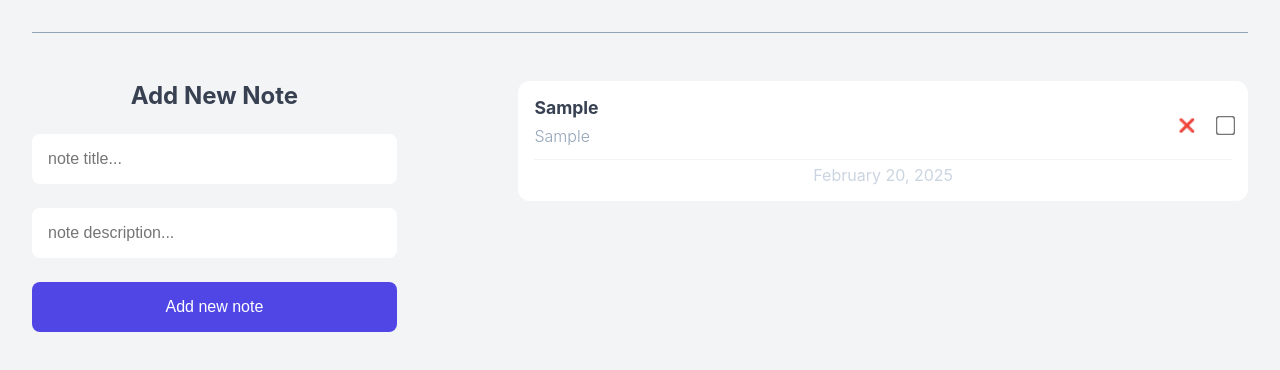
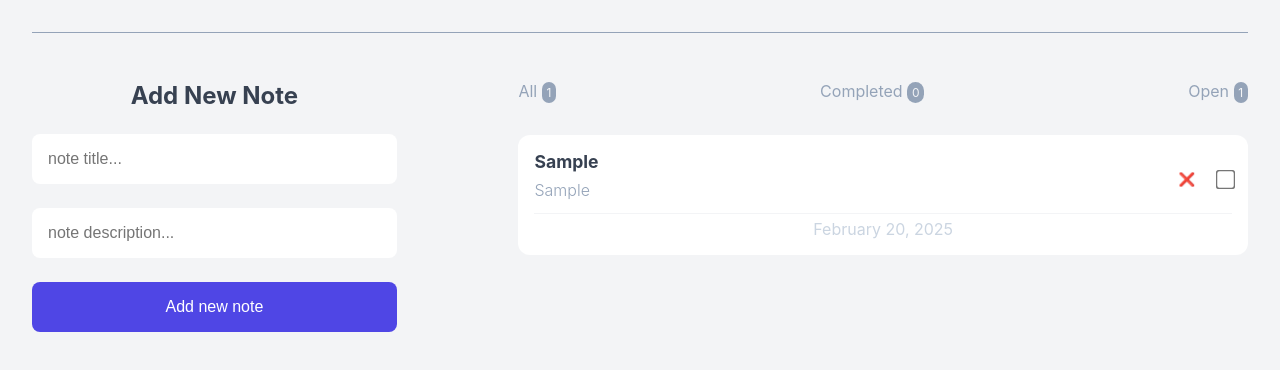
Before and after one commit to DorsaBeigifard/note-app, a React (Vite) app: page / in a window 1280 px wide. Both pictures are taken after typing "Sample", "Sample" into the empty fields and a click on the button "Add new note". Shown: the top 370 px of the page. Built offline with nearby package versions, Linux system fonts and the light colour scheme.

Commit message:
status bar

```diff
--- a/src/App.jsx
+++ b/src/App.jsx
@@ -3,6 +3,7 @@ import { useState } from "react";
 import "./App.css";
 import AddNewNote from "./components/AddNewNote";
 import NoteList from "./components/NoteList";
+import NoteStatus from "./components/NoteStatus";
 
 function App() {
   const [notes, setNotes] = useState([]);
@@ -40,6 +41,7 @@ function App() {
         {/* we can pass functions as props. */}
         <AddNewNote onAddNote={handleAddNote} />
         <div className="note-container">
+          <NoteStatus notes={notes} />
           <NoteList
             notes={notes}
             onDelete={handleDeleteNote}
--- /dev/null
+++ b/src/components/NoteStatus.jsx
@@ -0,0 +1,25 @@
+function NoteStatus({ notes }) {
+  // Derived State -> computed from already created states
+  const allNotes = notes.length;
+  const completedNotes = notes.filter((note) => note.completed).length;
+  const openNotes = allNotes - completedNotes;
+
+  //  - !allNotes means falsy value...
+  if (!allNotes) return <h2>No Note has been added.</h2>;
+
+  return (
+    <ul className="note-status">
+      <li>
+        All <span>{allNotes}</span>
+      </li>
+      <li>
+        Completed <span>{completedNotes}</span>
+      </li>
+      <li>
+        Open <span>{openNotes}</span>
+      </li>
+    </ul>
+  );
+}
+
+export default NoteStatus;
```
